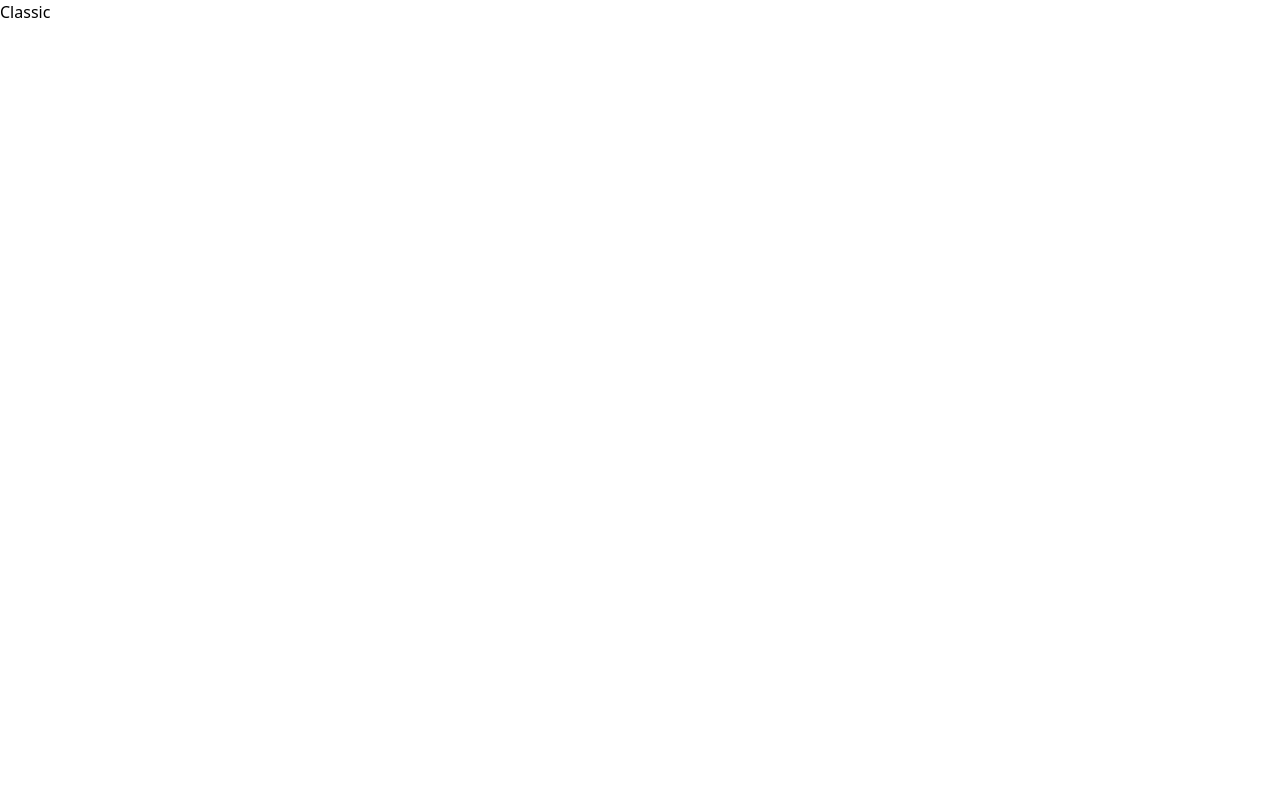
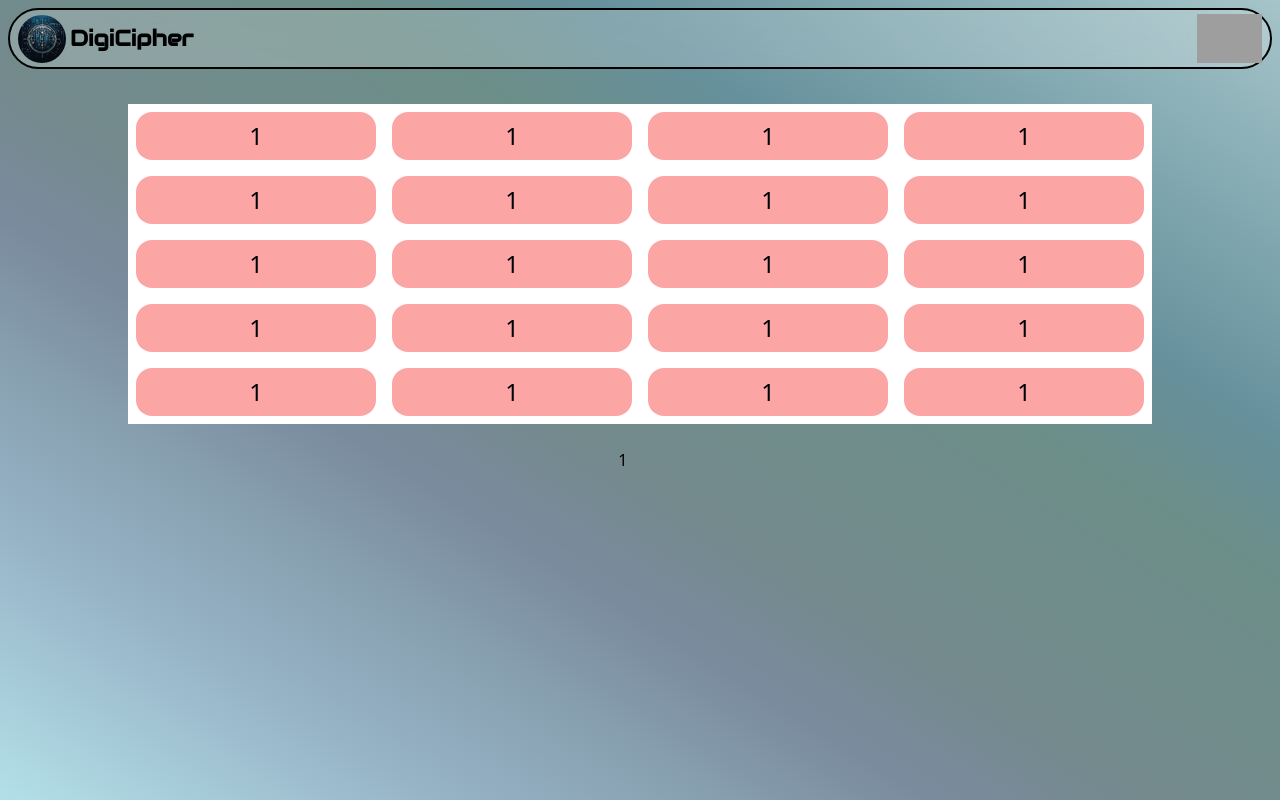
Before and after one commit to PJyoti04/digicipher, a React (Vite) app in the folder frontend/: page /classic in a window 1280 px wide. Built offline with nearby package versions, Linux system fonts and the light colour scheme; grey boxes are pictures that could not be loaded.

Commit message:
Added the UI for the game

```diff
--- a/frontend/src/Components/Pages/Classic.jsx
+++ b/frontend/src/Components/Pages/Classic.jsx
@@ -1,9 +1,108 @@
-import React from 'react'
+import React from "react";
+import Navbar from "./Navbar";
 
 const Classic = () => {
   return (
-    <div>Classic</div>
-  )
-}
+    <div
+      className="h-[100vh] w-full flex gap-6 flex-col items-center"
+      style={{
+        backgroundImage:
+          "linear-gradient(to right top, #b3e0e8, #a4c8d6, #95b1c4, #88a1b1, #7a8b9e, #748a8d, #708c8b, #6c8e88, #66909c, #7aa2ab, #8fb3ba, #a6c4c9)",
+      }}
+    >
+      <div className="w-full h-[10%] p-2">
+        <nav className="flex justify-between items-center px-2 py-1 bg-white border-2 border-black bg-opacity-20 rounded-[80px] backdrop-blur-3xl">
+          <div className="flex items-center gap-1">
+            <img
+              src="logo.jpeg"
+              alt="DigiCipher logo"
+              className="h-12 w-12 rounded-full"
+            />{" "}
+            {/* Added alt text and used rounded-full */}
+            <p className="text-[22px] font-bold  font-audiowide">DigiCipher</p>
+          </div>
+          <img
+            src="https://avatar.iran.liara.run/public/3"
+            alt=""
+            className="h-[49px] w-auto"
+          />
+        </nav>
+      </div>
+      {/* Input */}
 
-export default Classic
+      <div className="h-[40%] w-[80%] bg-white flex">
+        <div className="w-full p-2 grid grid-cols-4 grid-rows-5 gap-4">
+          <div className="h-[100%] w-full bg-red-300 rounded-2xl flex items-center justify-center text-2xl">
+            1
+          </div>
+          <div className="h-[100%] w-full bg-red-300 rounded-2xl flex items-center justify-center text-2xl">
+            1
+          </div>
+          <div className="h-[100%] w-full bg-red-300 rounded-2xl flex items-center justify-center text-2xl">
+            1
+          </div>
+          <div className="h-[100%] w-full bg-red-300 rounded-2xl flex items-center justify-center text-2xl">
+            1
+          </div>
+          <div className="h-[100%] w-full bg-red-300 rounded-2xl flex items-center justify-center text-2xl">
+            1
+          </div>
+          <div className="h-[100%] w-full bg-red-300 rounded-2xl flex items-center justify-center text-2xl">
+            1
+          </div>
+          <div className="h-[100%] w-full bg-red-300 rounded-2xl flex items-center justify-center text-2xl">
+            1
+          </div>
+          <div className="h-[100%] w-full bg-red-300 rounded-2xl flex items-center justify-center text-2xl">
+            1
+          </div>
+          <div className="h-[100%] w-full bg-red-300 rounded-2xl flex items-center justify-center text-2xl">
+            1
+          </div>
+          <div className="h-[100%] w-full bg-red-300 rounded-2xl flex items-center justify-center text-2xl">
+            1
+          </div>
+          <div className="h-[100%] w-full bg-red-300 rounded-2xl flex items-center justify-center text-2xl">
+            1
+          </div>
+          <div className="h-[100%] w-full bg-red-300 rounded-2xl flex items-center justify-center text-2xl">
+            1
+          </div>
+          <div className="h-[100%] w-full bg-red-300 rounded-2xl flex items-center justify-center text-2xl">
+            1
+          </div>
+          <div className="h-[100%] w-full bg-red-300 rounded-2xl flex items-center justify-center text-2xl">
+            1
+          </div>
+          <div className="h-[100%] w-full bg-red-300 rounded-2xl flex items-center justify-center text-2xl">
+            1
+          </div>
+          <div className="h-[100%] w-full bg-red-300 rounded-2xl flex items-center justify-center text-2xl">
+            1
+          </div>
+          <div className="h-[100%] w-full bg-red-300 rounded-2xl flex items-center justify-center text-2xl">
+            1
+          </div>
+          <div className="h-[100%] w-full bg-red-300 rounded-2xl flex items-center justify-center text-2xl">
+            1
+          </div>
+          <div className="h-[100%] w-full bg-red-300 rounded-2xl flex items-center justify-center text-2xl">
+            1
+          </div>
+          <div className="h-[100%] w-full bg-red-300 rounded-2xl flex items-center justify-center text-2xl">
+            1
+          </div>
+        </div>
+      </div>
+
+      {/* Keyboard */}
+      <div>
+        <div className="grid grid-cols-3 grid-rows-4 gap-2">
+          <div>1</div>
+        </div>
+      </div>
+    </div>
+  );
+};
+
+export default Classic;
```
